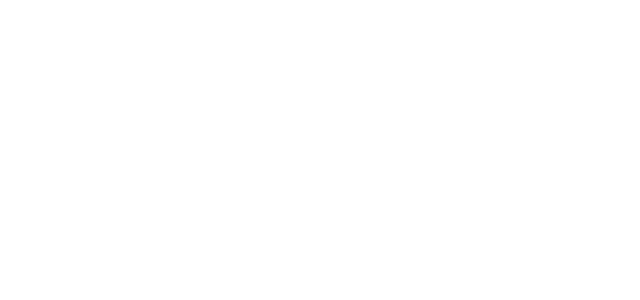
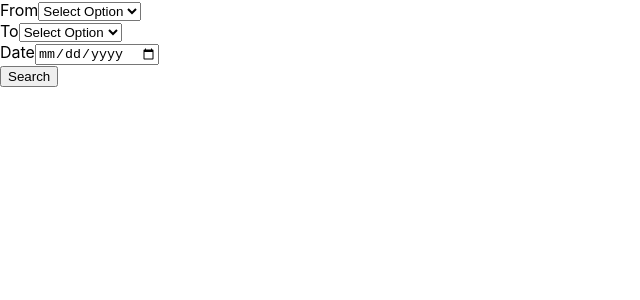
Before and after one commit to Shivang-Kumar/Airline, a React (Create React App) app: page /searchResults in a window 1280 px wide. Before the commit this address had no page. Shown: the top 300 px of the page, without its empty margins (0-640 px from the left). Built offline with nearby package versions, Linux system fonts and the light colour scheme.

Commit message:
Search functionality done!

```diff
--- a/src/pages/SearchPage.jsx
+++ b/src/components/SearchComponent.jsx
@@ -1,13 +1,13 @@
 import React,{useState} from "react";
-import Select from '../components/Select';
-import Input from '../components/Input';
-import Button from '../components/Button';
+import Select from './Select';
+import Input from './Input';
+import Button from './Button';
 
-const Search=({onSearch})=>{
+const Search=({onSearch , origin , destination , dateOfTravel  })=>{
 
-    const [from , setFrom]=useState("");
-    const [to,setTo]=useState("");
-    const [date,setDate]=useState("");
+    const [from , setFrom]=useState(origin || "");
+    const [to,setTo]=useState(destination || "");
+    const [date,setDate]=useState(dateOfTravel || "");
 
 
     const locations=["Dehli","Bangalore","Mumbai","Kolkata","Chennai","Locations"];
--- /dev/null
+++ b/src/hooks/useSearchHander.js
@@ -0,0 +1,16 @@
+import {useNavigate} from "react-router-dom";
+
+function useSearchHandler()
+{
+    const navigate=useNavigate();
+    const handleSearch= ({from,to,date}) => {
+
+        const query=`?from=${encodeURIComponent(from)}&to=${encodeURIComponent(to)}&date=${encodeURIComponent(date)}`;
+        navigate(`/searchResults${query}`);
+    };
+
+    return handleSearch;
+
+}
+
+export default useSearchHandler;
--- a/src/pages/HomePage.jsx
+++ b/src/pages/HomePage.jsx
@@ -1,9 +1,14 @@
 
-import SearchPage from './/SearchPage';
+import SearchPage from '../components/SearchComponent';
+import useSearchHandler from '../hooks/useSearchHander';
 
 const HomePage=()=>{
-    return (
-       <SearchPage/>
+
+    const handleSearch=useSearchHandler();
+    return (  <>
+    <h1>This is the Home page</h1>
+       <SearchPage  onSearch={handleSearch}/>
+    </>
     );
 }
 
--- /dev/null
+++ b/src/pages/ResultsPage.jsx
@@ -0,0 +1,25 @@
+
+import {useSearchParams} from 'react-router-dom';
+import useSearchHandler from '../hooks/useSearchHander';
+import SearchComponent from '../components/SearchComponent';
+const ResultsPage=()=>{
+  const [searchParams]=useSearchParams();
+
+
+  const from=searchParams.get("from");
+  const to=searchParams.get("to");
+  const date=searchParams.get("date");
+
+  const handleSearch=useSearchHandler();
+
+
+  return (
+    <>
+    <SearchComponent origin={from} destination={to} dateOfTravel={date} onSearch={handleSearch} />
+    </>
+  )
+
+
+}
+
+export default ResultsPage;
--- a/src/routes/AppRoutes.jsx
+++ b/src/routes/AppRoutes.jsx
@@ -1,13 +1,15 @@
 import {BrowserRouter as Router ,Routes ,Route} from 'react-router-dom';
 import Login from '../pages/LoginPage';
 import Home from '../pages/HomePage';
+import ResultsPage from '../pages/ResultsPage';
 
 const AppRoute=()=>{
     return(
         <Router>
             <Routes>
                 <Route path="/" element={<Login/>}      />
-                <Route path="/home" element={<Home/>}   />
+                <Route path="/home" element={<Home/>}   />'
+                <Route path="/searchResults" element={<ResultsPage/>}   />
             </Routes>
         </Router>
     );
```
